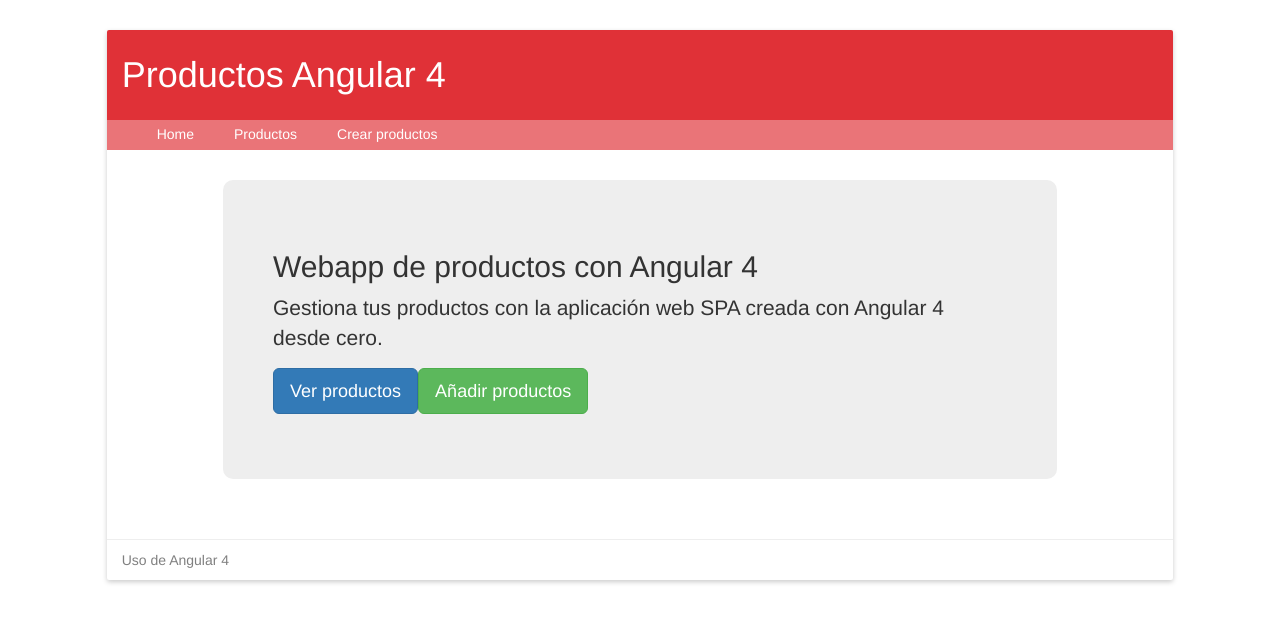
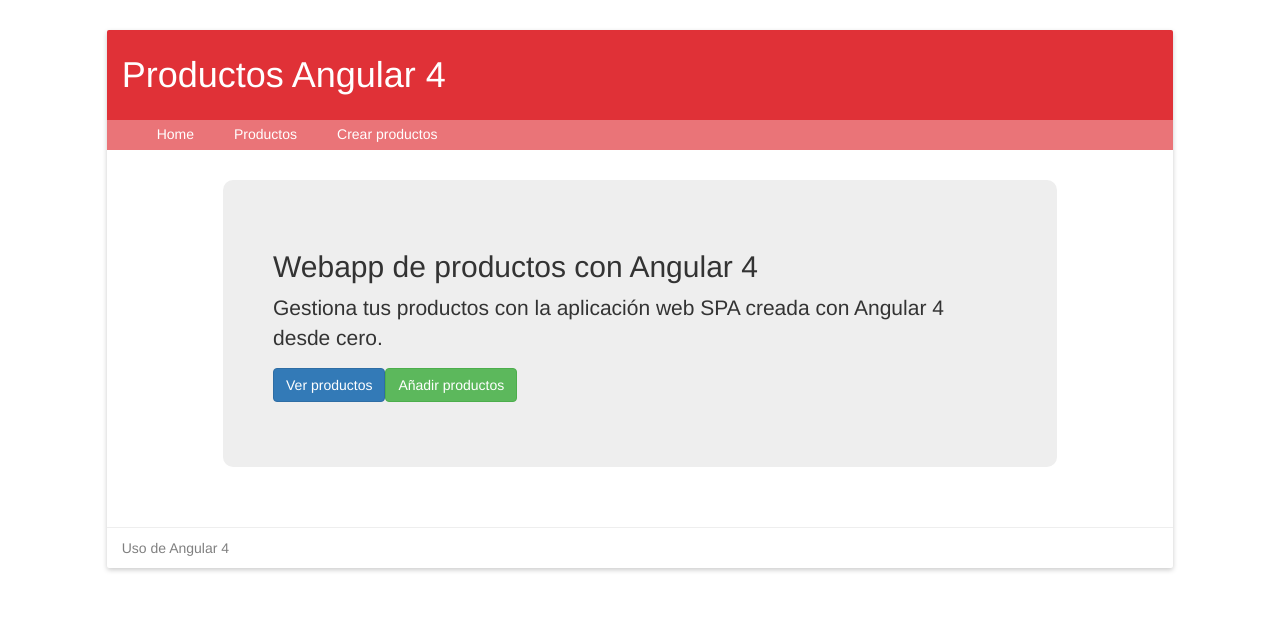
Before and after one commit to pablosilvab/curso-angular4-webapp, an Angular app: page / in a window 1280 px wide. Shown: the top 622 px of the page. Built offline with nearby package versions, Linux system fonts and the light colour scheme.

Commit message:
Configuración de router

```diff
--- a/src/app/app.component.html
+++ b/src/app/app.component.html
@@ -13,7 +13,7 @@
   </nav>
   <section id="main" class="col-lg-12">
     <!-- Componente actual -->
-    <home></home>
+    <router-outlet></router-outlet>
   </section>
 
   <footer id="footer" class="col-lg-12">
--- /dev/null
+++ b/src/app/app.routing.ts
@@ -0,0 +1,14 @@
+import { ModuleWithProviders } from '@angular/core';
+import { Routes, RouterModule} from '@angular/router';
+
+//  Componentes
+import { HomeComponent } from './components/home.component';
+
+const appRoutes: Routes = [
+    {path: '', component: HomeComponent},
+    {path: 'home', component: HomeComponent},
+    {path: '**', component: HomeComponent}
+];
+
+export const appRoutingProviders: any[] = [];
+export const routing: ModuleWithProviders = RouterModule.forRoot(appRoutes);
--- a/src/app/views/home.html
+++ b/src/app/views/home.html
@@ -5,8 +5,8 @@
             web SPA creada con Angular 4 desde cero.
         </p>
         <p>
-            <a href="#" class="btn btn-lg btn-primary">Ver productos</a>
-            <a href="#" class="btn btn-lg btn-success">Añadir productos</a>
+            <a href="#" class="btn btn-md btn-primary">Ver productos</a>
+            <a href="#" class="btn btn-md btn-success">Añadir productos</a>
         </p>
     </div>
 </div>
```
Also changed, not shown: src/app/app.module.ts (+6 -2 lines).
